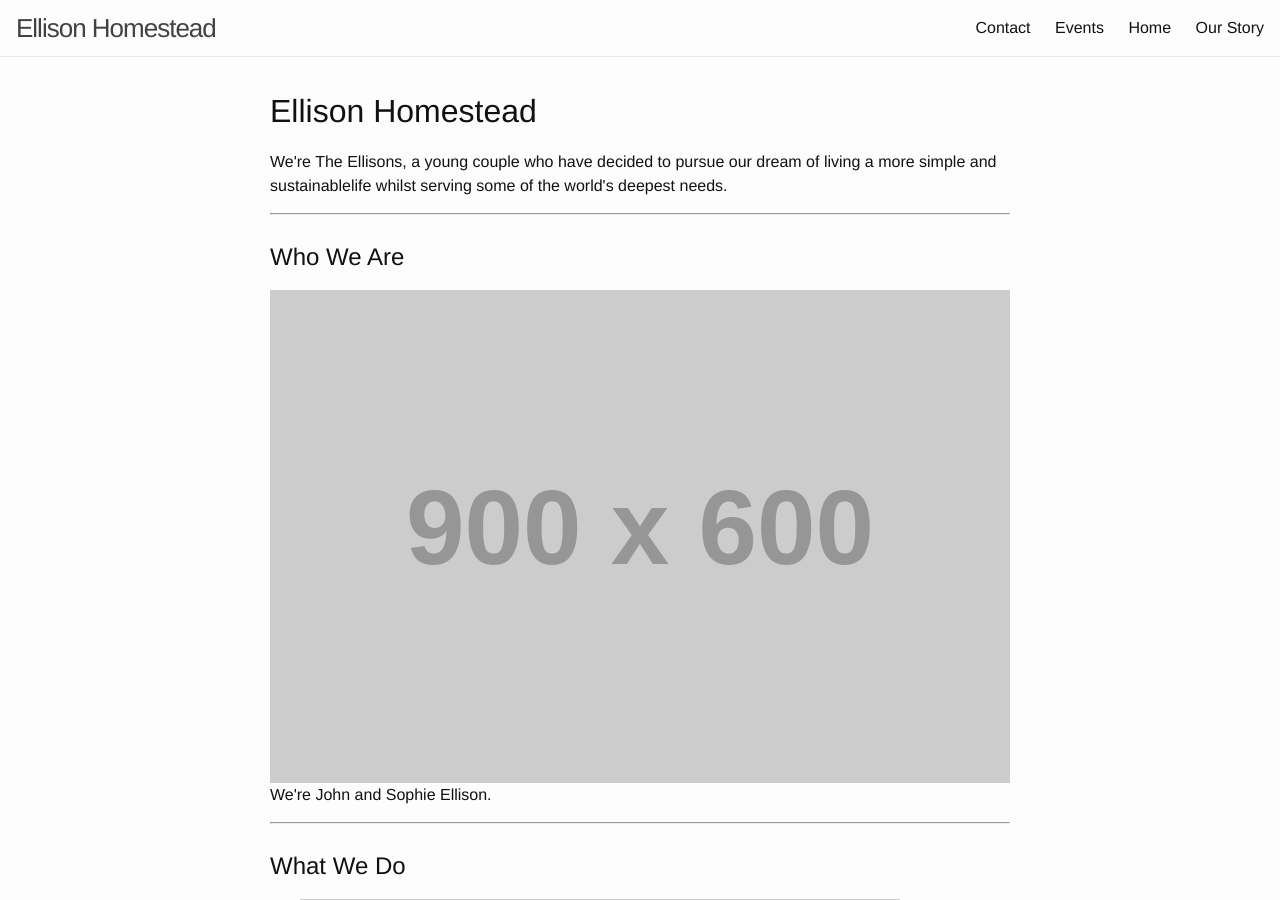
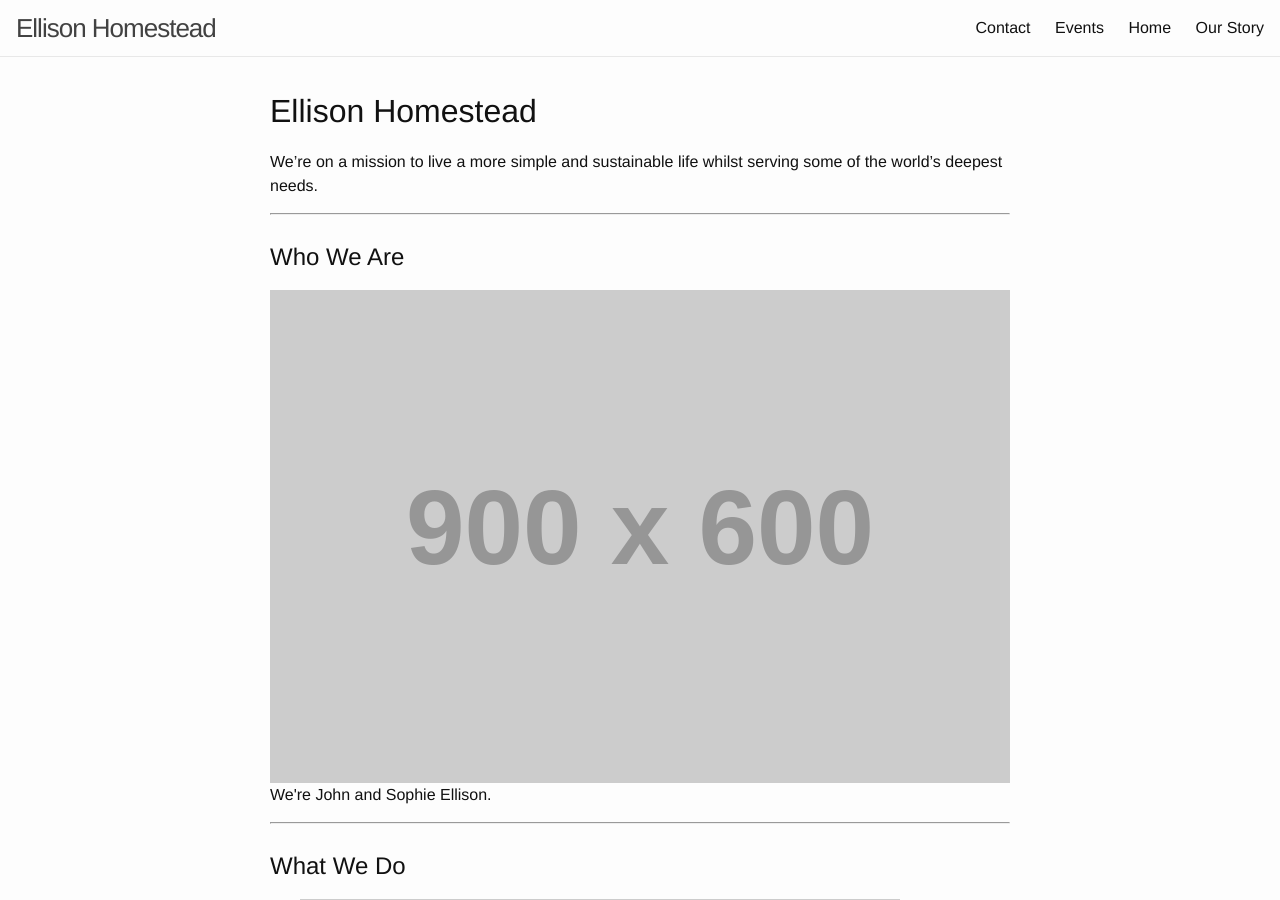
Before and after one commit to johnellison/ellison-homestead, a Jekyll site: the page built from index.html, in a window 1280 px wide and 900 px high. Built offline with Jekyll 4.4.1, drawn with Linux system fonts in a browser that asks for light colours.

Commit message:
update config

```diff
--- a/_config.yml
+++ b/_config.yml
@@ -28,9 +28,7 @@ defaults:
     type: events
   values:
     layout: page
-description: We're The Ellisons, a young couple who have decided to pursue our dream
-  of living a more simple and sustainablelife whilst serving some of the world's deepest
-  needs.
+description: 'We’re on a mis­sion to live a more sim­ple and sus­tain­able life whilst serv­ing some of the world’s deep­est needs.'
 url: http://ellisonhomestead.com
 twitter_username: iamjohnellison
 email: john@john-ellison.com
```
Also changed, not shown: _pages/our-story.md (+1 -1 lines).
